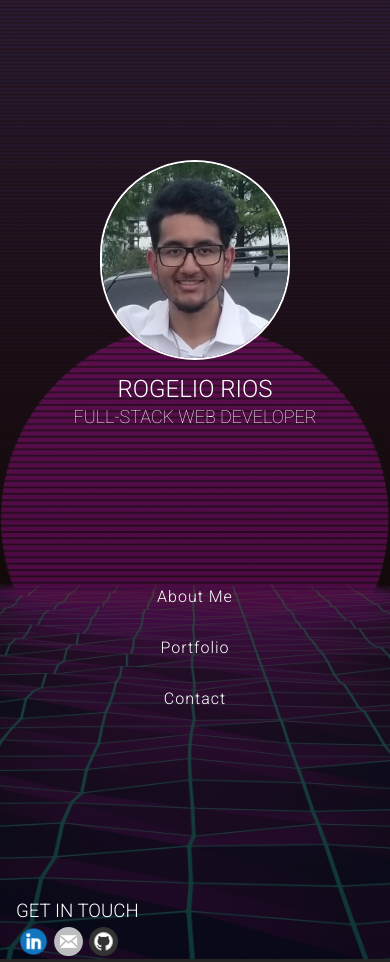
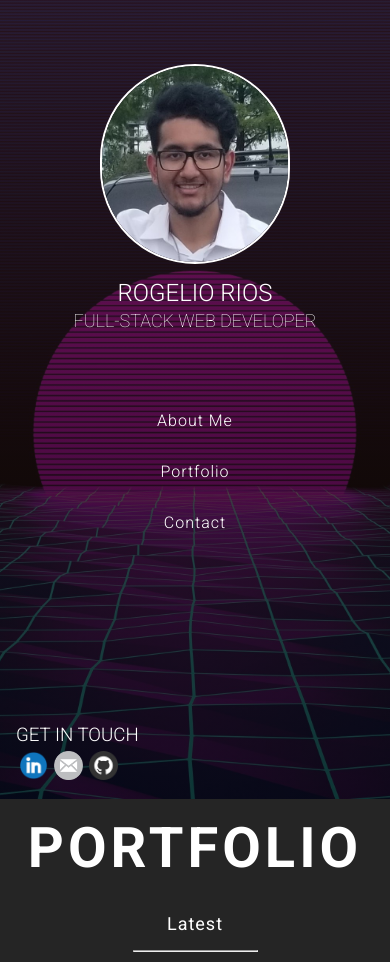
Before and after one commit to rrios4/rogeliorios.github.io, a website: page index.html in a window 390 px wide. Shown: the top 962 px of the page. Drawn offline with Linux system fonts and the light colour scheme.

Commit message:
mobile style changes

```diff
--- a/style.css
+++ b/style.css
@@ -323,6 +323,16 @@
         width: 125px;
         align-self: center;
     }
+
+    #profile-pic {
+        display: flex;
+        flex-direction: column;
+        flex-wrap: wrap;
+        align-items: center;
+        padding-top: 4rem;
+        padding-bottom: 5rem;
+    }
+
     #left-nav{
         display: flex;
         width: 100%;
@@ -334,8 +344,14 @@
 
     }
 
+    #nav-contact {
+        display: flex;
+        flex-direction: column;
+        padding-bottom: 1rem;
+    }
+
     .page-content{
-        padding: 2rem;
+        padding: 1rem;
         margin-left: unset;
     }
 
```
